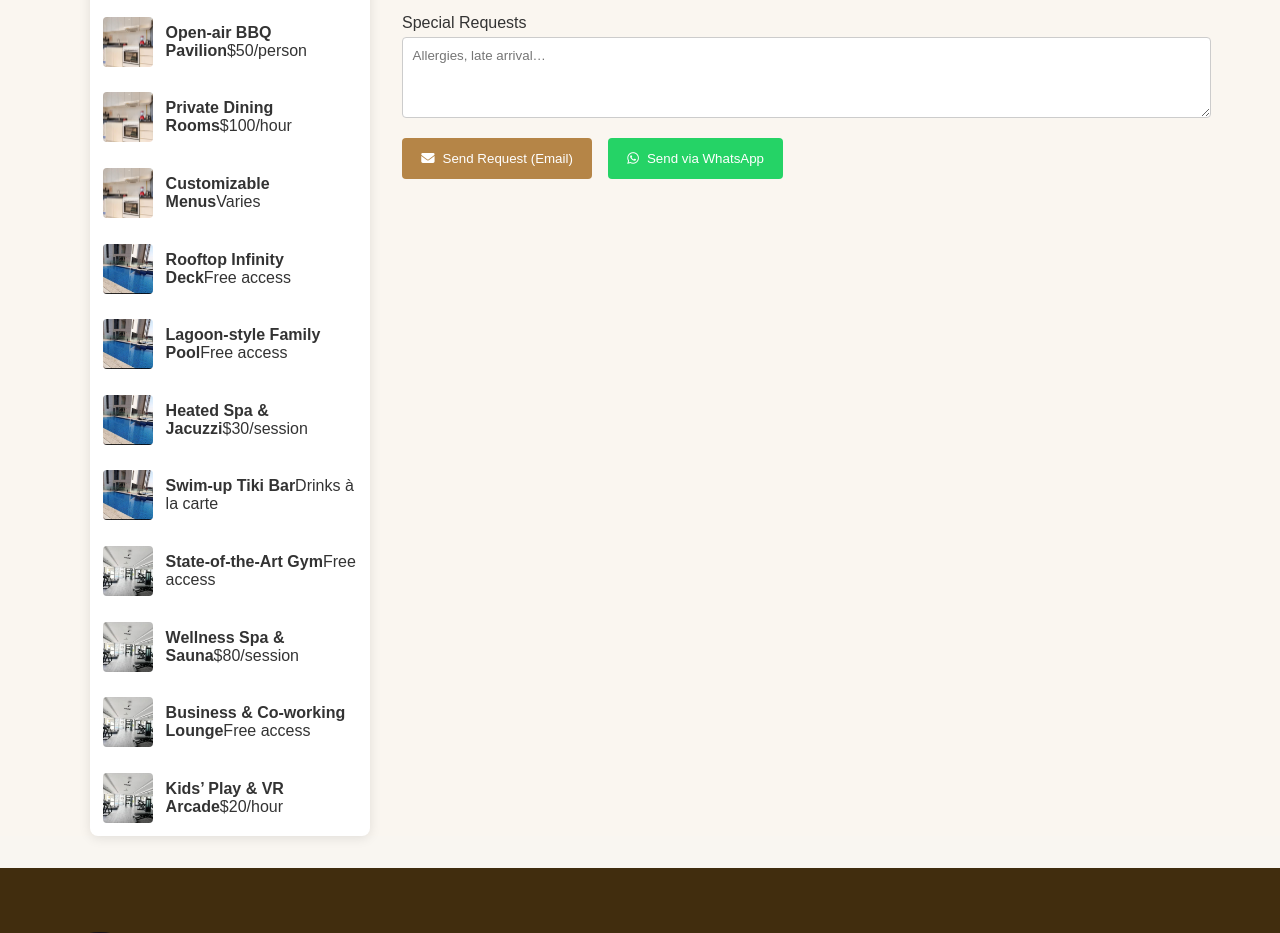
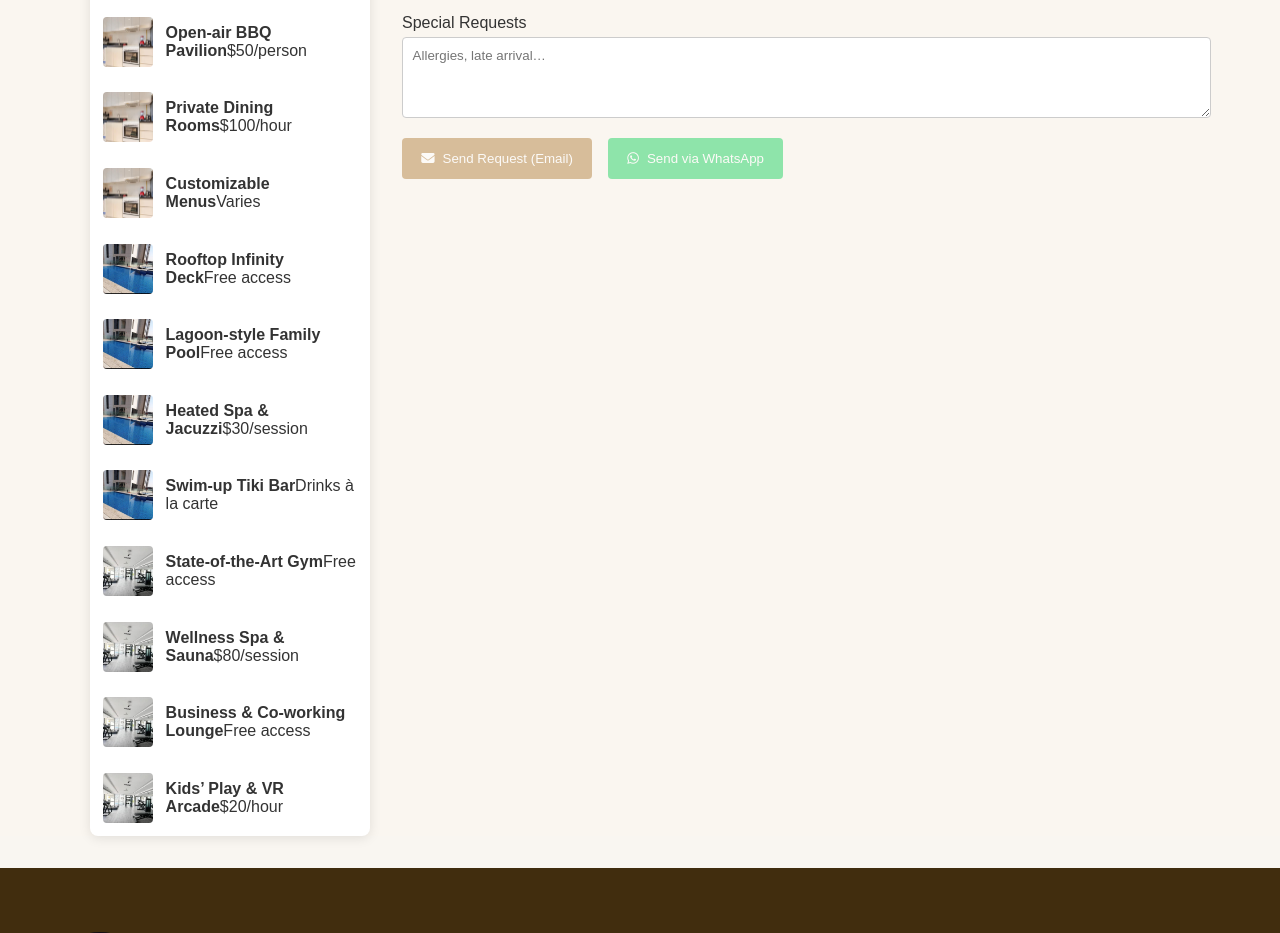
Before and after one commit to collinsolowo/Montage, a React (Vite) app: page /booking in a window 1280 px wide. Shown: the part 1020-1953 px from the top of the page. Built offline with nearby package versions, Linux system fonts and the light colour scheme; a web font is replaced by a local one.

Commit message:
next commit

```diff
--- a/src/assets/styles/BookingPage.css
+++ b/src/assets/styles/BookingPage.css
@@ -12,7 +12,7 @@
 
 /* Hero */
 .hero {
-    margin-top: 80px;
+  margin-top: 80px;
   position: relative;
   height: 60vh;
   background-size: cover;
@@ -35,15 +35,15 @@
   border-radius: 8px;
 }
 .hero-content h1 {
-  font-size: 2.75rem;
+  font-size: clamp(2rem, 5vw, 2.75rem);
   margin-bottom: 0.5rem;
 }
 .hero-content p {
-  font-size: 1.1rem;
+  font-size: clamp(1rem, 3vw, 1.1rem);
   margin-bottom: 1rem;
 }
 .btn-choose {
-  font-size: 1rem;
+  font-size: clamp(0.9rem, 2vw, 1rem);
   padding: 0.6rem 1.2rem;
   background: var(--clr-primary);
   border: none;
@@ -51,6 +51,7 @@
   border-radius: 4px;
   cursor: pointer;
 }
+
 /* Body */
 .booking-body {
   display: flex;
@@ -95,6 +96,7 @@
   border-radius: 4px;
   margin-right: 0.8rem;
 }
+
 /* Form Area */
 .form-area {
   flex: 1;
@@ -113,7 +115,8 @@
   color: var(--clr-primary);
   font-weight: bold;
 }
-/* Form */
+
+/* Form Inputs */
 .booking-form label {
   display: block;
   margin-bottom: 1rem;
@@ -130,12 +133,16 @@
   display: flex;
   gap: 1rem;
 }
+
 /* Actions */
 .action-buttons {
   display: flex;
   gap: 1rem;
   flex-wrap: wrap;
+  margin-top: 1rem;
 }
+
+/* Enabled vs Disabled Buttons */
 .btn-send {
   display: flex;
   align-items: center;
@@ -146,13 +153,19 @@
   border: none;
   border-radius: 4px;
   cursor: pointer;
+  transition: opacity 0.2s;
 }
 .btn-send.whatsapp {
   background: #25d366;
 }
-.btn-send:hover {
+.btn-send:disabled {
+  opacity: 0.5;
+  cursor: not-allowed;
+}
+.btn-send:not(:disabled):hover {
   opacity: 0.9;
 }
+
 /* Responsive */
 @media (max-width: 992px) {
   .booking-body {
--- a/src/assets/styles/homepage.css
+++ b/src/assets/styles/homepage.css
@@ -56,6 +56,8 @@
     padding: 15px 20px;
     border-radius: 10px
 }
+
+
 
 .book-btn:hover {
     background-color: white;
--- a/src/pages/Booking.jsx
+++ b/src/pages/Booking.jsx
@@ -1,4 +1,4 @@
-import React, { useState } from 'react';
+import React, { useState, useRef } from 'react';
 import { useLocation } from 'react-router-dom';
 import '../assets/styles/BookingPage.css';
 import '@fortawesome/fontawesome-free/css/all.min.css';
@@ -19,6 +19,9 @@ export default function BookingPage() {
     guests: 1,
     notes: ''
   });
+
+  // Ref to the form area for smooth scrolling
+  const formRef = useRef(null);
 
   const handleChange = e => {
     const { name, value } = e.target;
@@ -45,14 +48,16 @@ Guest Details:
   const sendEmail = () => {
     const subject = encodeURIComponent(`Booking Request: ${selected.name}`);
     const body = encodeURIComponent(composeMessage());
-    window.location.href = `mailto:montageholidayshomesllc@gmail.com?subject=${subject}&body=${body}`;
+    window.location.href = `mailto:reservations@yourhotel.com?subject=${subject}&body=${body}`;
   };
 
   const sendWhatsApp = () => {
     const msg = encodeURIComponent(composeMessage());
-    // Replace country code and number below
-    window.open(`https://wa.me/2348139386017?text=${msg}`, '_blank');
+    window.open(`https://wa.me/2348012345678?text=${msg}`, '_blank');
   };
+
+  // Check all required fields
+  const isValid = form.name && form.email && form.checkIn && form.checkOut && form.guests > 0;
 
   return (
     <>
@@ -68,14 +73,14 @@ Guest Details:
             <p>{selected.details}</p>
             <button
               className="btn-choose"
-              onClick={() => window.scrollTo({ top: 600, behavior: 'smooth' })}
+              onClick={() => formRef.current.scrollIntoView({ behavior: 'smooth' })}
             >
               Book Now <i className="fas fa-chevron-down" />
             </button>
           </div>
         </section>
 
-        <section className="booking-body">
+        <section className="booking-body" ref={formRef}>
           <aside className="sidebar">
             <h2>Your Selection</h2>
             <ul>
@@ -103,7 +108,7 @@ Guest Details:
               <p>{selected.details}</p>
             </div>
 
-            <form className="booking-form">
+            <form className="booking-form" onSubmit={e => e.preventDefault()}>
               <label>
                 Full Name
                 <input
@@ -169,10 +174,18 @@ Guest Details:
             </form>
 
             <div className="action-buttons">
-              <button className="btn-send" onClick={sendEmail}>
+              <button
+                className="btn-send"
+                onClick={sendEmail}
+                disabled={!isValid}
+              >
                 <i className="fas fa-envelope"></i> Send Request (Email)
               </button>
-              <button className="btn-send whatsapp" onClick={sendWhatsApp}>
+              <button
+                className="btn-send whatsapp"
+                onClick={sendWhatsApp}
+                disabled={!isValid}
+              >
                 <i className="fab fa-whatsapp"></i> Send via WhatsApp
               </button>
             </div>
--- a/src/pages/Homepage.jsx
+++ b/src/pages/Homepage.jsx
@@ -178,10 +178,10 @@ function Homepage() {
                 <div class="overlay"></div>
                 <div class="overlay-content">
                     <h1>Indulge in Timeless<br /> Elegance</h1>
-                    <p>City Skyline Serenity ✨<br/>Wake up to the Burj Khalifa from your private balcony. Montage Holiday Homes in Downtown Dubai blend style and comfort for an unforgettable stay.Where’s your next adventure?</p>
+                    <p>City Skyline Serenity ✨<br />Wake up to the Burj Khalifa from your private balcony. Montage Holiday Homes in Downtown Dubai blend style and comfort for an unforgettable stay.Where’s your next adventure?</p>
                     <div className="d-flex btn-box">
-                        <div class="book-btn"><Link to='/booking'>Book Now</Link></div>
-                        <div class="rooms-btn"><Link to='/rooms'>Explore Rooms</Link></div>
+                        <Link to='/booking'><div class="book-btn">Book Now</div></Link>
+                        <Link to='/rooms'><div class="rooms-btn">Explore Rooms</div></Link>
                     </div>
                 </div>
             </div>
```
Also changed, not shown: public/assets/logos/montage Logo.png.
